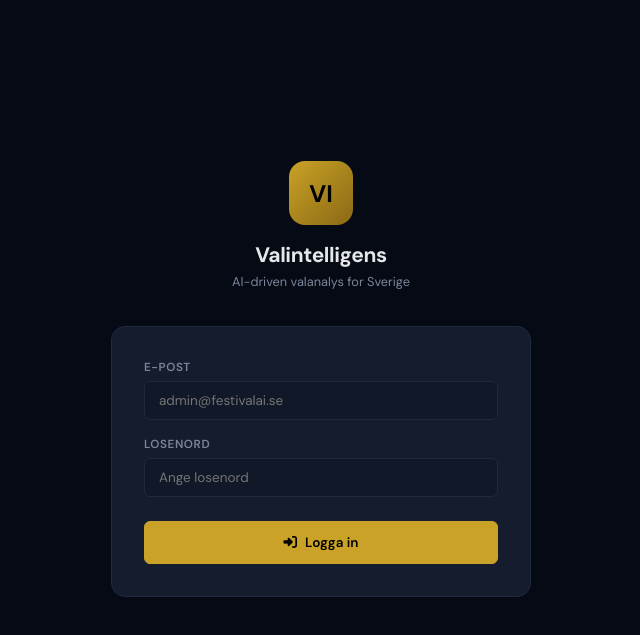
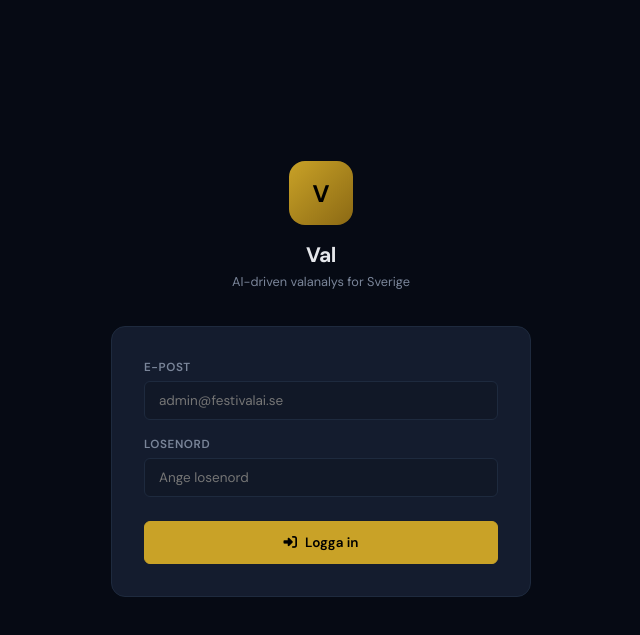
Before and after one commit to anirudhatalmale6-alt/election-intelligence, a plain HTML site: page public/index.html in a window 1280 px wide. Shown: the part 21-656 px from the top of the page, without its empty margins (319-959 px from the left). Drawn offline with nearby package versions, Linux system fonts and the light colour scheme.

Commit message:
Rename project from Valintelligens to Val, change URL path to /val
- Brand name changed to "Val" across login, sidebar, title
- Brand icon changed from "VI" to "V"
- URL path changed from /election to /val
- Nginx updated: /val serves the app, /election redirects to /val
- All API and asset paths updated (/val/api, /val/data/)
- All 4 language translations updated with new name

Co-Authored-By: Claude Opus 4.6 <noreply@anthropic.com>

```diff
--- a/public/index.html
+++ b/public/index.html
@@ -3,7 +3,7 @@
 <head>
 <meta charset="UTF-8">
 <meta name="viewport" content="width=device-width, initial-scale=1.0">
-<title>Valintelligens — Election Intelligence Platform</title>
+<title>Val — Election Intelligence Platform</title>
 <link rel="preconnect" href="https://fonts.googleapis.com">
 <link href="https://fonts.googleapis.com/css2?family=DM+Sans:ital,opsz,wght@0,9..40,300;0,9..40,400;0,9..40,500;0,9..40,600;0,9..40,700&family=JetBrains+Mono:wght@400;500&display=swap" rel="stylesheet">
 <link rel="stylesheet" href="https://cdnjs.cloudflare.com/ajax/libs/font-awesome/6.5.1/css/all.min.css">
@@ -214,8 +214,8 @@ input:focus,select:focus,textarea:focus{border-color:var(--accent);outline:none;
 <div class="login-screen" id="loginScreen">
   <div class="login-box">
     <div class="login-brand">
-      <div class="login-brand-icon">VI</div>
-      <h1 id="loginTitle">Valintelligens</h1>
+      <div class="login-brand-icon">V</div>
+      <h1 id="loginTitle">Val</h1>
       <p id="loginSubtitle">AI-driven valanalys for Sverige</p>
     </div>
     <div class="login-card">
@@ -238,9 +238,9 @@ input:focus,select:focus,textarea:focus{border-color:var(--accent);outline:none;
 <!-- ═══ SIDEBAR ═══ -->
 <aside class="sidebar" id="sidebar">
   <div class="sidebar-brand">
-    <div class="brand-icon">VI</div>
+    <div class="brand-icon">V</div>
     <div>
-      <div class="brand-text">Valintelligens</div>
+      <div class="brand-text">Val</div>
       <div class="brand-sub">Election Intelligence</div>
     </div>
   </div>
@@ -860,7 +860,7 @@ input:focus,select:focus,textarea:focus{border-color:var(--accent);outline:none;
 'use strict';
 
 // ═══ CONFIG ═══
-var API_BASE = '/election/api';
+var API_BASE = '/val/api';
 var TOKEN_KEY = 'election_token';
 var currentUser = null;
 var currentLang = localStorage.getItem('election_lang') || 'sv';
@@ -895,7 +895,7 @@ var T = {
     contact_history:'Kontakthistorik',no_contacts:'Inga kontakter annu',
     election_results:'Valresultat',vote_share:'Rostfordelning',seats:'Mandat',
     lbl_email:'E-post',lbl_password:'Losenord',lbl_login:'Logga in',
-    login_title:'Valintelligens',login_sub:'AI-driven valanalys for Sverige',
+    login_title:'Val',login_sub:'AI-driven valanalys for Sverige',
     my_profile:'Min profil',security:'Sakerhet',activity_log:'Aktivitetslogg',
     profile_info:'Profilinformation',phone_number:'Telefon',organization:'Organisation',
     preferences:'Installningar',language:'Sprak',default_map_region:'Standardregion',timezone:'Tidszon',save:'Spara',
@@ -923,7 +923,7 @@ var T = {
     contact_history:'Contact History',no_contacts:'No contacts yet',
     election_results:'Election Results',vote_share:'Vote Share',seats:'Seats',
     lbl_email:'Email',lbl_password:'Password',lbl_login:'Log in',
-    login_title:'Election Intelligence',login_sub:'AI-driven election analytics',
+    login_title:'Val',login_sub:'AI-driven election analytics',
     my_profile:'My Profile',security:'Security',activity_log:'Activity Log',
     profile_info:'Profile Information',phone_number:'Phone',organization:'Organization',
     preferences:'Preferences',language:'Language',default_map_region:'Default Region',timezone:'Timezone',save:'Save',
@@ -951,7 +951,7 @@ var T = {
     contact_history:'Sampark Itihas',no_contacts:'Koi sampark nahi',
     election_results:'Chunav Parinaam',vote_share:'Vote Hissa',seats:'Seaten',
     lbl_email:'Email',lbl_password:'Password',lbl_login:'Login',
-    login_title:'Chunav Intelligence',login_sub:'AI-sanchaalit chunav vishleshan',
+    login_title:'Val',login_sub:'AI-sanchaalit chunav vishleshan',
     my_profile:'Meri Profile',security:'Suraksha',activity_log:'Gatividhi Log',
     profile_info:'Profile Jaankaari',phone_number:'Phone',organization:'Sangathan',
     preferences:'Pasand',language:'Bhasha',default_map_region:'Default Kshetra',timezone:'Samay Kshetra',save:'Save karein',
@@ -979,7 +979,7 @@ var T = {
     contact_history:'Raabte ki Tareekh',no_contacts:'Koi raabta nahi',
     election_results:'Intikhaabi Nataij',vote_share:'Vote ka hissa',seats:'Nashistein',
     lbl_email:'Email',lbl_password:'Password',lbl_login:'Login',
-    login_title:'Intikhaabi Intelligence',login_sub:'AI par mabni intikhaabi tahleel',
+    login_title:'Val',login_sub:'AI par mabni intikhaabi tahleel',
     my_profile:'Meri Profile',security:'Tahaffuz',activity_log:'Sargaarmi Log',
     profile_info:'Profile ki Maaloomaat',phone_number:'Phone',organization:'Tanzeem',
     preferences:'Pasand',language:'Zabaan',default_map_region:'Default Ilaaqa',timezone:'Waqt ka Ilaaqa',save:'Mehfooz karein',
@@ -1205,7 +1205,7 @@ async function loadMapData(){
     var results = await apiFetch('/map/results?year='+year+'&type='+type+'&level=county');
     // Try to load GeoJSON
     try {
-      var resp = await fetch('/election/data/sweden-counties.geojson');
+      var resp = await fetch('/val/data/sweden-counties.geojson');
       if(resp.ok){
         var geo = await resp.json();
         if(_geoLayer) _map.removeLayer(_geoLayer);
```
Also changed, not shown: 1 other file.
